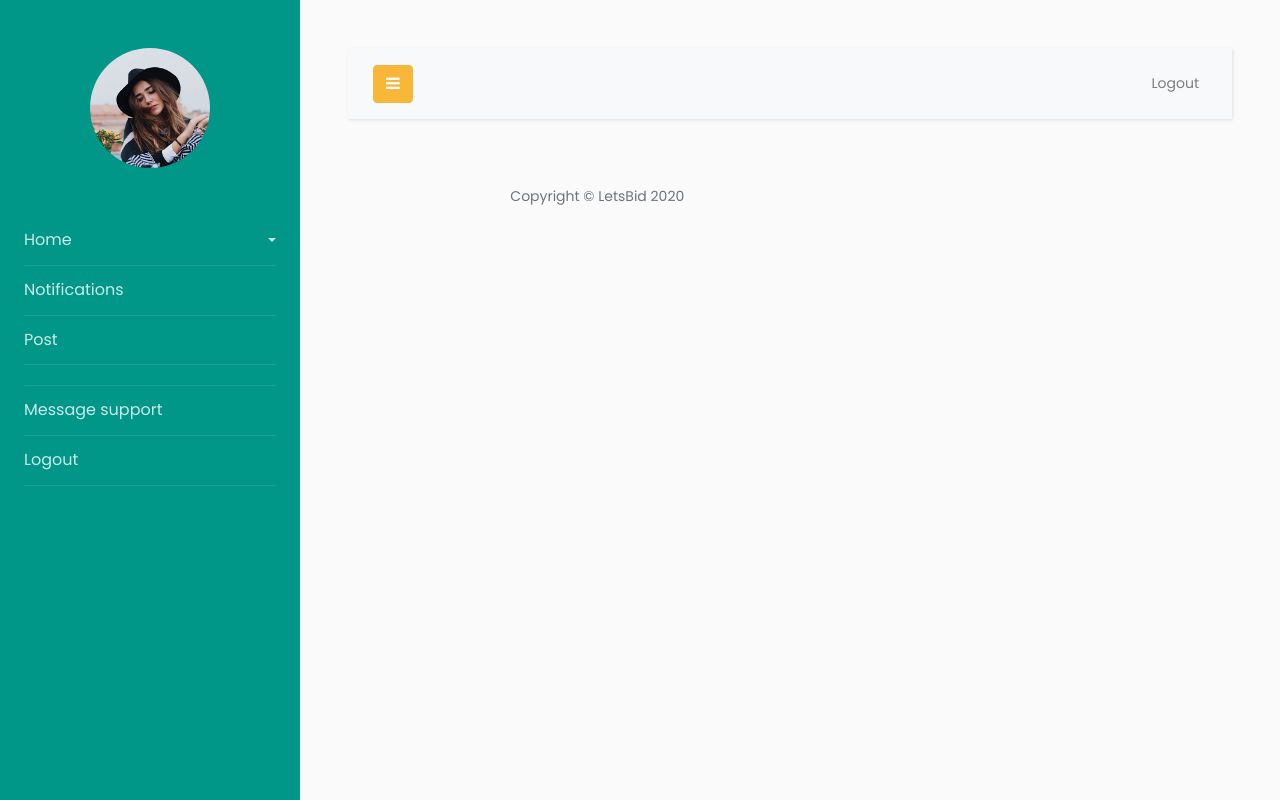
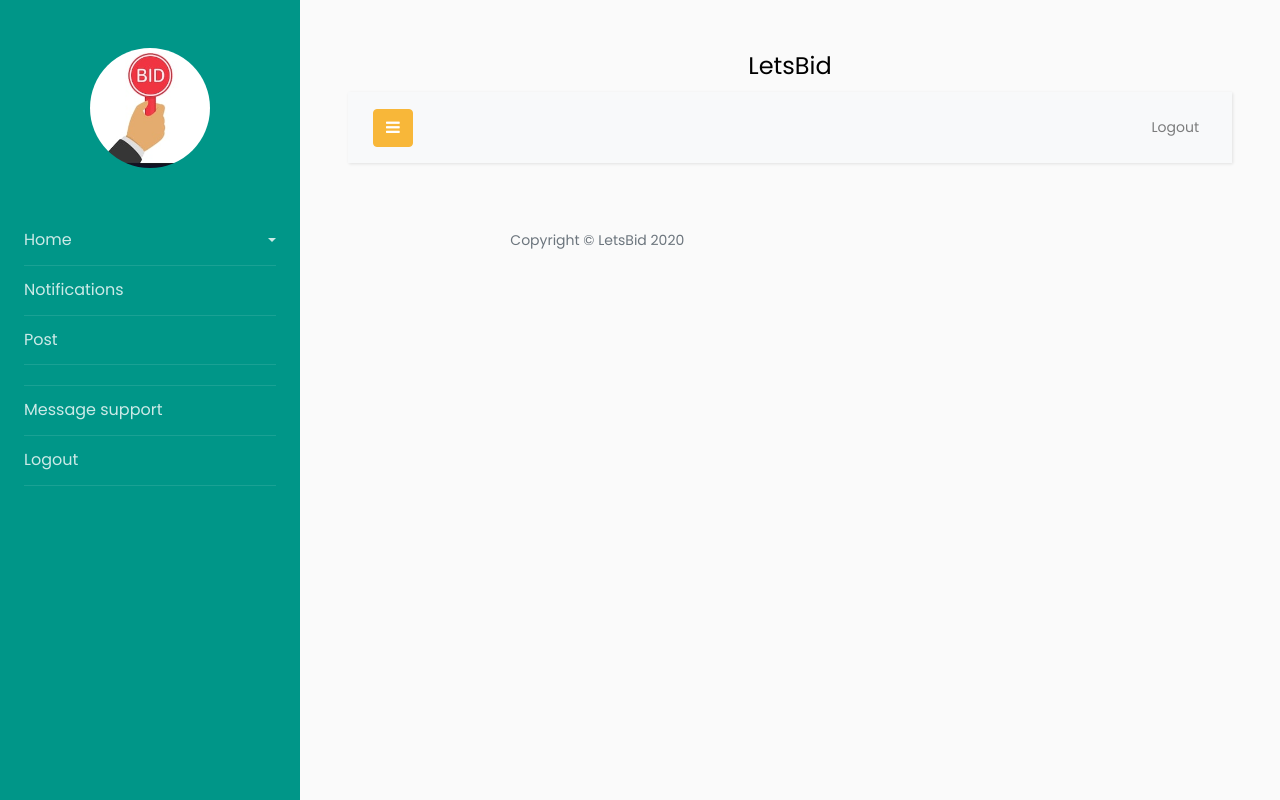
Before and after one commit to ishakhanal/letsbidseva, a Django app: page /home/ in a window 1280 px wide. Run offline with Django 3.2, Linux system fonts and the light colour scheme; data that the repository does not hold is empty; some libraries are stand-ins or nearby versions.

Commit message:
base template changes

```diff
--- a/templates/entries/base.html
+++ b/templates/entries/base.html
@@ -2,7 +2,7 @@
 <!doctype html>
 <html lang="en">
   <head>
-  	<title>Sidebar 01</title>
+  	<title>letsbid</title>
     <meta charset="utf-8">
     <meta name="viewport" content="width=device-width, initial-scale=1, shrink-to-fit=no">
 
@@ -16,7 +16,7 @@
 		<div class="wrapper d-flex align-items-stretch">
 			<nav id="sidebar">
 				<div class="p-4 pt-5">
-		  		<a href="#" class="img logo rounded-circle mb-5" style="background-image: url(images/logo.jpg);"></a>
+		  		<a href="#" class="img logo rounded-circle mb-5" style="background-image: url(static/entries/images/logo.jpg);"></a>
 	        <ul class="list-unstyled components mb-5">
 	          <li>
 	            <a href="#homeSubmenu" data-toggle="collapse" aria-expanded="false" class="dropdown-toggle">Home</a>
@@ -61,6 +61,7 @@
 
         <!-- Page Content  -->
       <div id="content" class="p-4 p-md-5">
+          <center><h4>LetsBid</h4></center>
 
         <nav class="navbar navbar-expand-lg navbar-light bg-light">
           <div class="container-fluid">
```
Also changed, not shown: db.sqlite3 (added), static/entries/images/logo.jpg.
